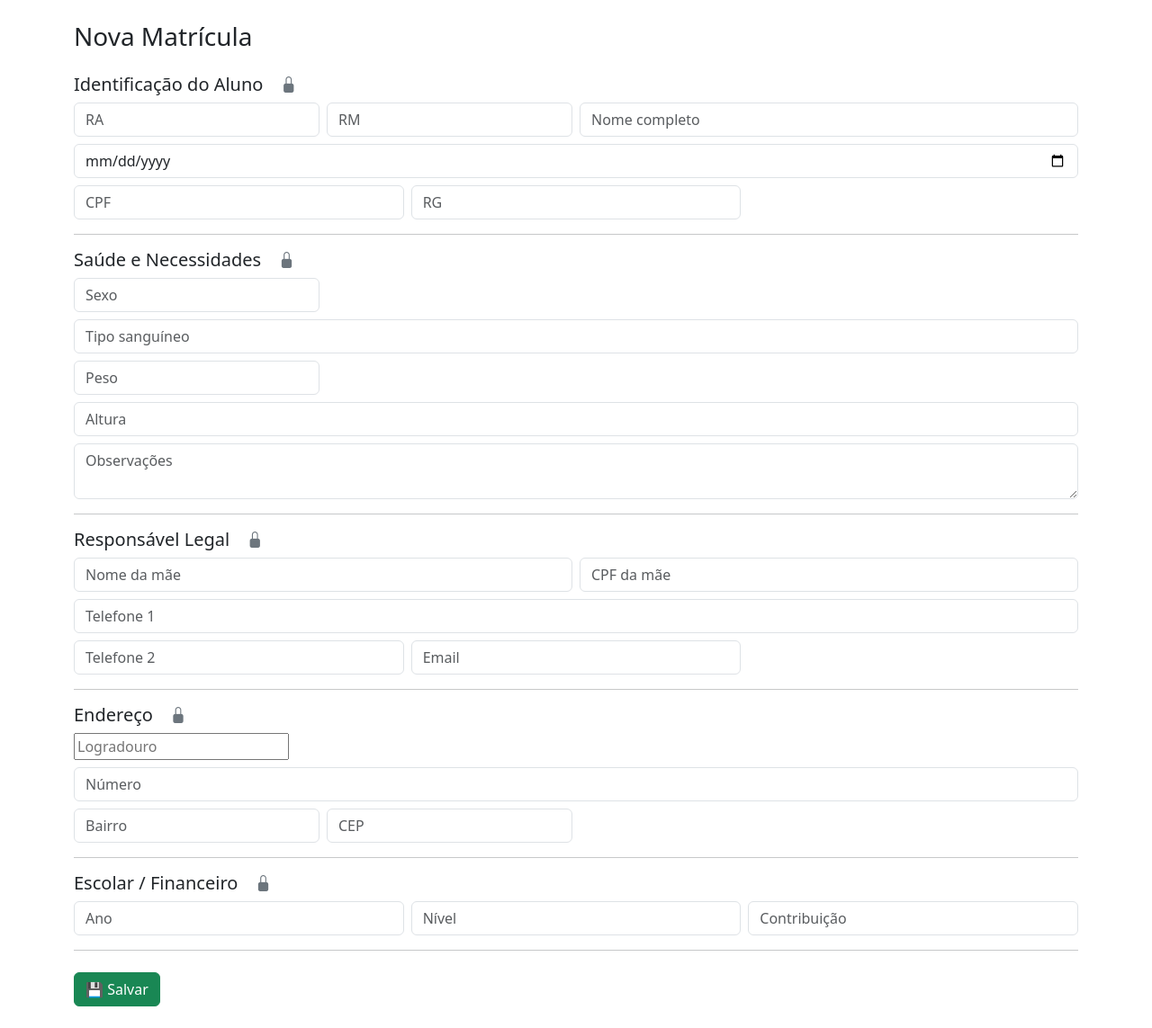
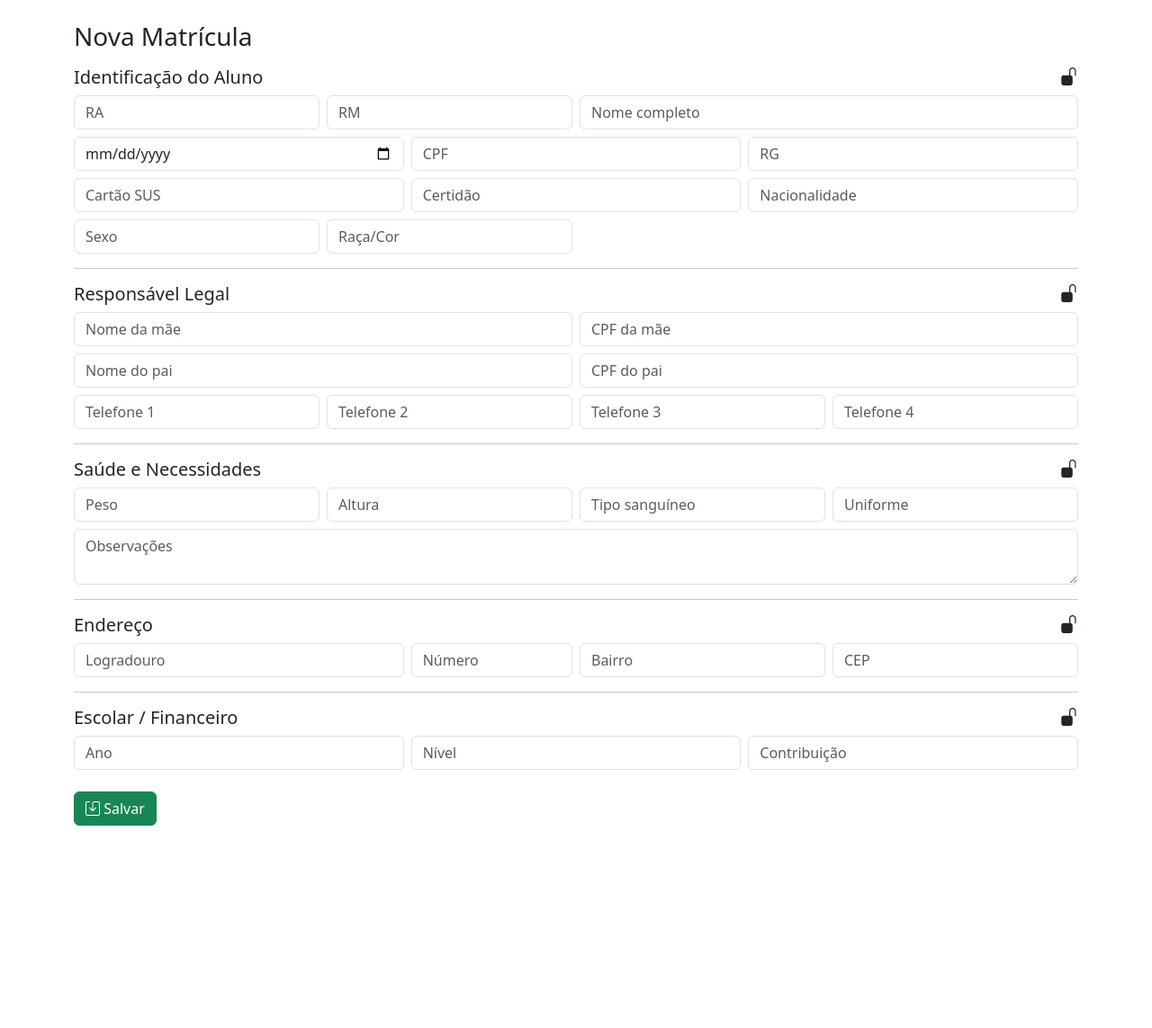
Before and after one commit to gabriel23nonato-png/Projeto_Matricula_v2, a Flask app: page /nova_matricula in a window 1280 px wide. Shown: the whole page at 90% size. After the commit the page ends 918 px from the top, so only its background shows below. Run offline with Flask 3, Linux system fonts and the light colour scheme.

Commit message:
Atualizações do cadeado, alguns ifs e campos

```diff
--- a/templates/nova_matricula.html
+++ b/templates/nova_matricula.html
@@ -1,58 +1,61 @@
-<!-- Template unificado: Nova Matrícula / Editar Matrícula -->
 <!doctype html>
 <html lang="pt-br">
   <head>
     <meta charset="UTF-8" />
-    <title>Nova Matrícula</title>
+    <title>
+      {{ 'Editar Matrícula' if modo == 'editar' else 'Nova Matrícula' }}
+    </title>
+
     <link
-      href="https://cdn.jsdelivr.net/npm/
-bootstrap@5.3.2/dist/css/bootstrap.min.css"
+      href="https://cdn.jsdelivr.net/npm/bootstrap@5.3.2/dist/css/bootstrap.min.css"
       rel="stylesheet"
     />
     <link
-      href="https://cdn.jsdelivr.net/npm/bootstrap-icons@1.11.3/font/bootstrap-icons.css"
+      href="https://cdn.jsdelivr.net/npm/bootstrap-icons@1.11.1/font/bootstrap-icons.css"
       rel="stylesheet"
     />
 
     <style>
       .bloqueado input,
-      .bloqueado textarea,
-      .bloqueado select {
+      .bloqueado select,
+      .bloqueado textarea {
+        background-color: #e9ecef;
         pointer-events: none;
-        background-color: #e9ecef;
       }
 
-      .cadeado {
-        font-size: 0.9em;
-        margin-left: 6px;
+      .secao-titulo {
+        display: flex;
+        justify-content: space-between;
+        align-items: center;
       }
     </style>
   </head>
+
   <body class="container my-4">
-    <h3 class="mb-4">
-      {{ 'Editar Matrícula' if modo=='editar' else 'Nova Matrícula' }}
+    <h3 class="mb-3">
+      {{ 'Editar Matrícula' if modo == 'editar' else 'Nova Matrícula' }}
     </h3>
-    {% if modo=='editar' and not edicao_habilitada %}
-    <button
-      class="btn btn-warning mb-3"
-      onclick="window.location = '?editar=1'"
-    >
-      <i class="bi bi-lock-fill text-secondary ms-2"></i> Habilitar edição
-    </button>
+
+    {% set edicao_habilitada = request.args.get('editar') == '1' or modo !=
+    'editar' %} {% if modo == 'editar' and not edicao_habilitada %}
+    <a href="?editar=1" class="btn btn-warning mb-4">
+      <i class="bi bi-unlock-fill"></i> Habilitar edição
+    </a>
     {% endif %}
 
     <form
       method="POST"
       enctype="multipart/form-data"
-      class="{% if modo=='editar' and not edicao_habilitada %}bloqueado{% endif %}"
+      class="{% if modo == 'editar' and not edicao_habilitada %}bloqueado{% endif %}"
     >
-      <!-- ================= IDENTIFICAÇÃO DO ALUNO ================= -->
-      <h5>
+      <!-- ================= IDENTIFICAÇÃO ================= -->
+      <h5 class="secao-titulo">
         Identificação do Aluno
-        <span class="cadeado"
-          ><i class="bi bi-lock-fill text-secondary ms-2"></i
-        ></span>
+        <i
+          class="bi {{ 'bi-unlock-fill' if edicao_habilitada else 'bi-lock-fill text-secondary' }}"
+        ></i>
       </h5>
+
       <div class="row g-2">
         <div class="col-md-3">
           <input
@@ -67,8 +70,7 @@ bootstrap@5.3.2/dist/css/bootstrap.min.css"
             name="rm"
             class="form-control"
             placeholder="RM"
-            value="{{ aluno.rm if aluno
-else '' }}"
+            value="{{ aluno.rm if aluno else '' }}"
           />
         </div>
         <div class="col-md-6">
@@ -79,7 +81,8 @@ else '' }}"
             value="{{ aluno.nome_completo if aluno else '' }}"
           />
         </div>
-        <div class="col- md-4">
+
+        <div class="col-md-4">
           <input
             type="date"
             name="data_nascimento"
@@ -92,8 +95,7 @@ else '' }}"
             name="cpf_aluno"
             class="form-control"
             placeholder="CPF"
-            value="{{ aluno.cpf_aluno if aluno else
-'' }}"
+            value="{{ aluno.cpf_aluno if aluno else '' }}"
           />
         </div>
         <div class="col-md-4">
@@ -104,17 +106,32 @@ else '' }}"
             value="{{ aluno.rg_aluno if aluno else '' }}"
           />
         </div>
-      </div>
-      <hr />
 
-      <!-- ================= SAÚDE ================= -->
-      <h5>
-        Saúde e Necessidades
-        <span class="cadeado"
-          ><i class="bi bi-lock-fill text-secondary ms-2"></i
-        ></span>
-      </h5>
-      <div class="row g-2">
+        <div class="col-md-4">
+          <input
+            name="cartao_sus"
+            class="form-control"
+            placeholder="Cartão SUS"
+            value="{{ aluno.cartao_sus if aluno else '' }}"
+          />
+        </div>
+        <div class="col-md-4">
+          <input
+            name="certidao_nascimento"
+            class="form-control"
+            placeholder="Certidão"
+            value="{{ aluno.certidao_nascimento if aluno else '' }}"
+          />
+        </div>
+        <div class="col-md-4">
+          <input
+            name="nacionalidade"
+            class="form-control"
+            placeholder="Nacionalidade"
+            value="{{ aluno.nacionalidade if aluno else '' }}"
+          />
+        </div>
+
         <div class="col-md-3">
           <input
             name="sexo"
@@ -123,7 +140,123 @@ else '' }}"
             value="{{ aluno.sexo if aluno else '' }}"
           />
         </div>
-        <div class="col- md-3">
+        <div class="col-md-3">
+          <input
+            name="raca_cor"
+            class="form-control"
+            placeholder="Raça/Cor"
+            value="{{ aluno.raca_cor if aluno else '' }}"
+          />
+        </div>
+      </div>
+
+      <hr />
+
+      <!-- ================= RESPONSÁVEL ================= -->
+      <h5 class="secao-titulo">
+        Responsável Legal
+        <i
+          class="bi {{ 'bi-unlock-fill' if edicao_habilitada else 'bi-lock-fill text-secondary' }}"
+        ></i>
+      </h5>
+
+      <div class="row g-2">
+        <div class="col-md-6">
+          <input
+            name="nome_mae"
+            class="form-control"
+            placeholder="Nome da mãe"
+            value="{{ aluno.nome_mae if aluno else '' }}"
+          />
+        </div>
+        <div class="col-md-6">
+          <input
+            name="cpf_mae"
+            class="form-control"
+            placeholder="CPF da mãe"
+            value="{{ aluno.cpf_mae if aluno else '' }}"
+          />
+        </div>
+
+        <div class="col-md-6">
+          <input
+            name="nome_pai"
+            class="form-control"
+            placeholder="Nome do pai"
+            value="{{ aluno.nome_pai if aluno else '' }}"
+          />
+        </div>
+        <div class="col-md-6">
+          <input
+            name="cpf_pai"
+            class="form-control"
+            placeholder="CPF do pai"
+            value="{{ aluno.cpf_pai if aluno else '' }}"
+          />
+        </div>
+
+        <div class="col-md-3">
+          <input
+            name="telefone1"
+            class="form-control"
+            placeholder="Telefone 1"
+            value="{{ aluno.telefone1 if aluno else '' }}"
+          />
+        </div>
+        <div class="col-md-3">
+          <input
+            name="telefone2"
+            class="form-control"
+            placeholder="Telefone 2"
+            value="{{ aluno.telefone2 if aluno else '' }}"
+          />
+        </div>
+        <div class="col-md-3">
+          <input
+            name="telefone3"
+            class="form-control"
+            placeholder="Telefone 3"
+            value="{{ aluno.telefone3 if aluno else '' }}"
+          />
+        </div>
+        <div class="col-md-3">
+          <input
+            name="telefone4"
+            class="form-control"
+            placeholder="Telefone 4"
+            value="{{ aluno.telefone4 if aluno else '' }}"
+          />
+        </div>
+      </div>
+
+      <hr />
+
+      <!-- ================= SAÚDE ================= -->
+      <h5 class="secao-titulo">
+        Saúde e Necessidades
+        <i
+          class="bi {{ 'bi-unlock-fill' if edicao_habilitada else 'bi-lock-fill text-secondary' }}"
+        ></i>
+      </h5>
+
+      <div class="row g-2">
+        <div class="col-md-3">
+          <input
+            name="peso"
+            class="form-control"
+            placeholder="Peso"
+            value="{{ aluno.peso if aluno else '' }}"
+          />
+        </div>
+        <div class="col-md-3">
+          <input
+            name="altura"
+            class="form-control"
+            placeholder="Altura"
+            value="{{ aluno.altura if aluno else '' }}"
+          />
+        </div>
+        <div class="col-md-3">
           <input
             name="tipo_sanguineo"
             class="form-control"
@@ -133,21 +266,13 @@ else '' }}"
         </div>
         <div class="col-md-3">
           <input
-            name="peso"
+            name="uniforme"
             class="form-control"
-            placeholder="Peso"
-            value="{{ aluno.peso if aluno else '' }}"
+            placeholder="Uniforme"
+            value="{{ aluno.uniforme if aluno else '' }}"
           />
         </div>
-        <div class="col- md-3">
-          <input
-            name="altura"
-            class="form-control"
-            placeholder="Altura"
-            value="{{ aluno.altura if aluno
-else '' }}"
-          />
-        </div>
+
         <div class="col-md-12">
           <textarea
             name="observacoes"
@@ -158,86 +283,32 @@ else '' }}"
           >
         </div>
       </div>
-      <hr />
 
-      <!-- ================= RESPONSÁVEL ================= -->
-      <h5>
-        Responsável Legal
-        <span class="cadeado"
-          ><i class="bi bi-lock-fill text-secondary ms-2"></i
-        ></span>
-      </h5>
-      <div class="row g-2">
-        <div class="col-md-6">
-          <input
-            name="nome_mae"
-            class="form-control"
-            placeholder="Nome da mãe"
-            value="{{ aluno.nome_mae if
-aluno else '' }}"
-          />
-        </div>
-
-        <div class="col-md-6">
-          <input
-            name="cpf_mae"
-            class="form-control"
-            placeholder="CPF da mãe"
-            value="{{ aluno.cpf_mae if aluno else '' }}"
-          />
-        </div>
-
-        <div class="col- md-4">
-          <input
-            name="telefone1"
-            class="form-control"
-            placeholder="Telefone 1"
-            value="{{ aluno.telefone1 if aluno else '' }}"
-          />
-        </div>
-
-        <div class="col-md-4">
-          <input
-            name="telefone2"
-            class="form-control"
-            placeholder="Telefone 2"
-            value="{{ aluno.telefone2 if aluno else '' }}"
-          />
-        </div>
-        <div class="col-md-4">
-          <input
-            name="email_mae"
-            class="form-control"
-            placeholder="Email"
-            value="{{ aluno.email_mae if aluno else '' }}"
-          />
-        </div>
-      </div>
       <hr />
 
       <!-- ================= ENDEREÇO ================= -->
-      <h5>
+      <h5 class="secao-titulo">
         Endereço
-        <span class="cadeado"
-          ><i class="bi bi-lock-fill text-secondary ms-2"></i
-        ></span>
+        <i
+          class="bi {{ 'bi-unlock-fill' if edicao_habilitada else 'bi-lock-fill text-secondary' }}"
+        ></i>
       </h5>
+
       <div class="row g-2">
         <div class="col-md-4">
           <input
             name="logradouro"
-            class="form- control"
+            class="form-control"
             placeholder="Logradouro"
             value="{{ aluno.logradouro if aluno else '' }}"
           />
         </div>
-        <div class="col- md-2">
+        <div class="col-md-2">
           <input
             name="numero"
             class="form-control"
             placeholder="Número"
-            value="{{ aluno.numero if
-aluno else '' }}"
+            value="{{ aluno.numero if aluno else '' }}"
           />
         </div>
         <div class="col-md-3">
@@ -257,14 +328,17 @@ aluno else '' }}"
           />
         </div>
       </div>
+
       <hr />
-      <!-- ================= ESCOLAR / FINANCEIRO ================= -->
-      <h5>
+
+      <!-- ================= FINANCEIRO ================= -->
+      <h5 class="secao-titulo">
         Escolar / Financeiro
-        <span class="cadeado"
-          ><i class="bi bi-lock-fill text-secondary ms-2"></i
-        ></span>
+        <i
+          class="bi {{ 'bi-unlock-fill' if edicao_habilitada else 'bi-lock-fill text-secondary' }}"
+        ></i>
       </h5>
+
       <div class="row g-2">
         <div class="col-md-4">
           <input
@@ -279,8 +353,7 @@ aluno else '' }}"
             name="nivel"
             class="form-control"
             placeholder="Nível"
-            value="{{ aluno.nivel if
-aluno else '' }}"
+            value="{{ aluno.nivel if aluno else '' }}"
           />
         </div>
         <div class="col-md-4">
@@ -292,9 +365,11 @@ aluno else '' }}"
           />
         </div>
       </div>
-      <hr />
+
       <div class="mt-4">
-        <button type="submit" class="btn btn-success">💾 Salvar</button>
+        <button type="submit" class="btn btn-success">
+          <i class="bi bi-save"></i> Salvar
+        </button>
       </div>
     </form>
   </body>
```
Also changed, not shown: database/database/alunosv3.db.
